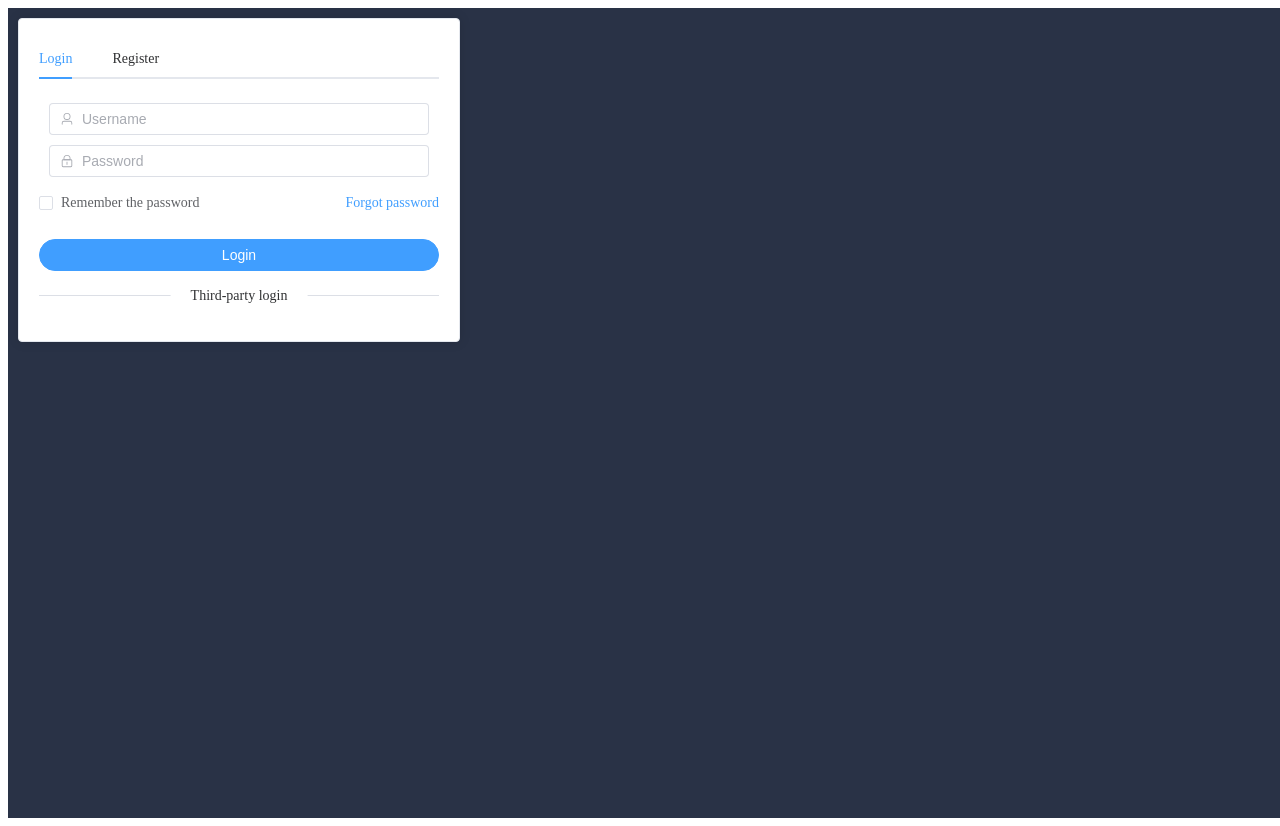
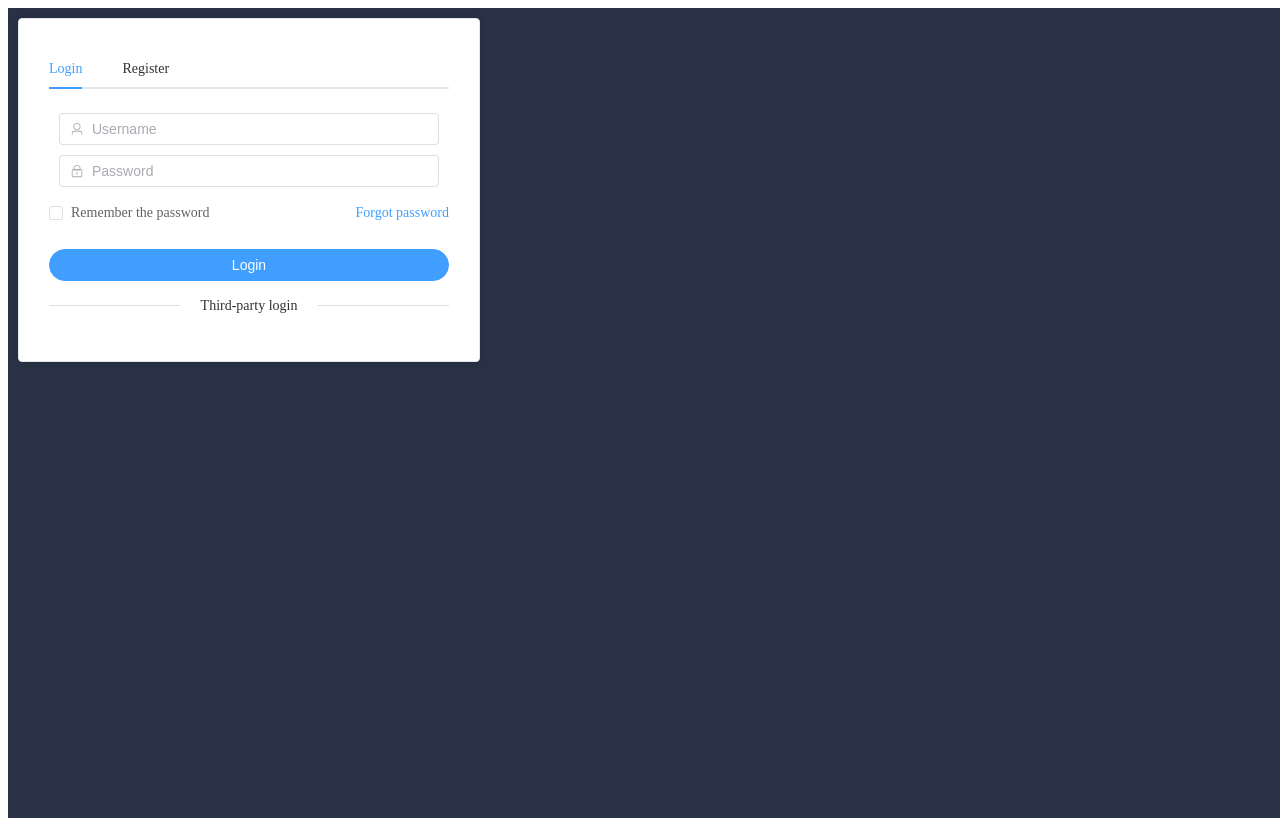
Before and after one commit to OzoneLabs/vuejs3-playground, a Vue app: page / in a window 1280 px wide. Built offline with nearby package versions, Linux system fonts and the light colour scheme.

Commit message:
Add padding to login-register card

```diff
--- a/src/components/LoginRegisterCard.vue
+++ b/src/components/LoginRegisterCard.vue
@@ -33,6 +33,6 @@ export default {
 <style scoped>
 .box {
     width: 440px;
-    /* padding: 20px; */
+    padding: 10px;
 }
 </style>
```
